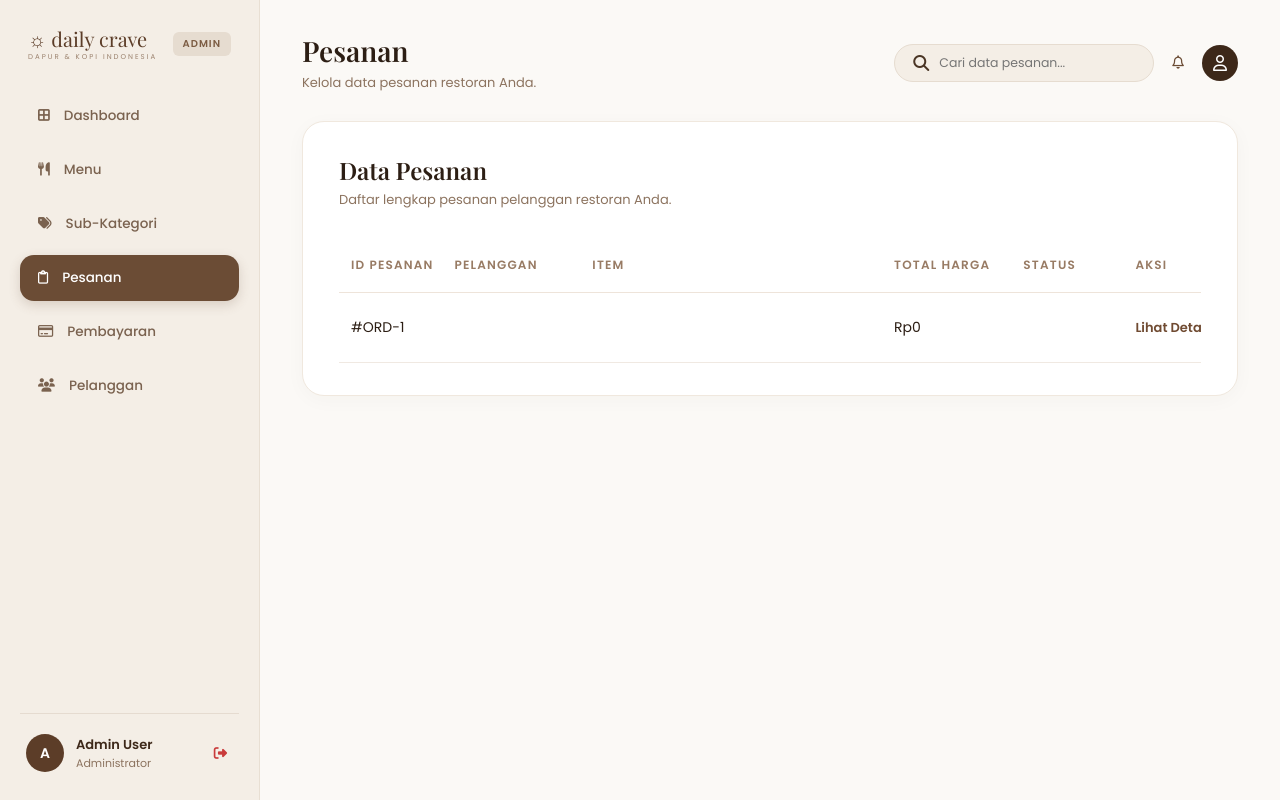
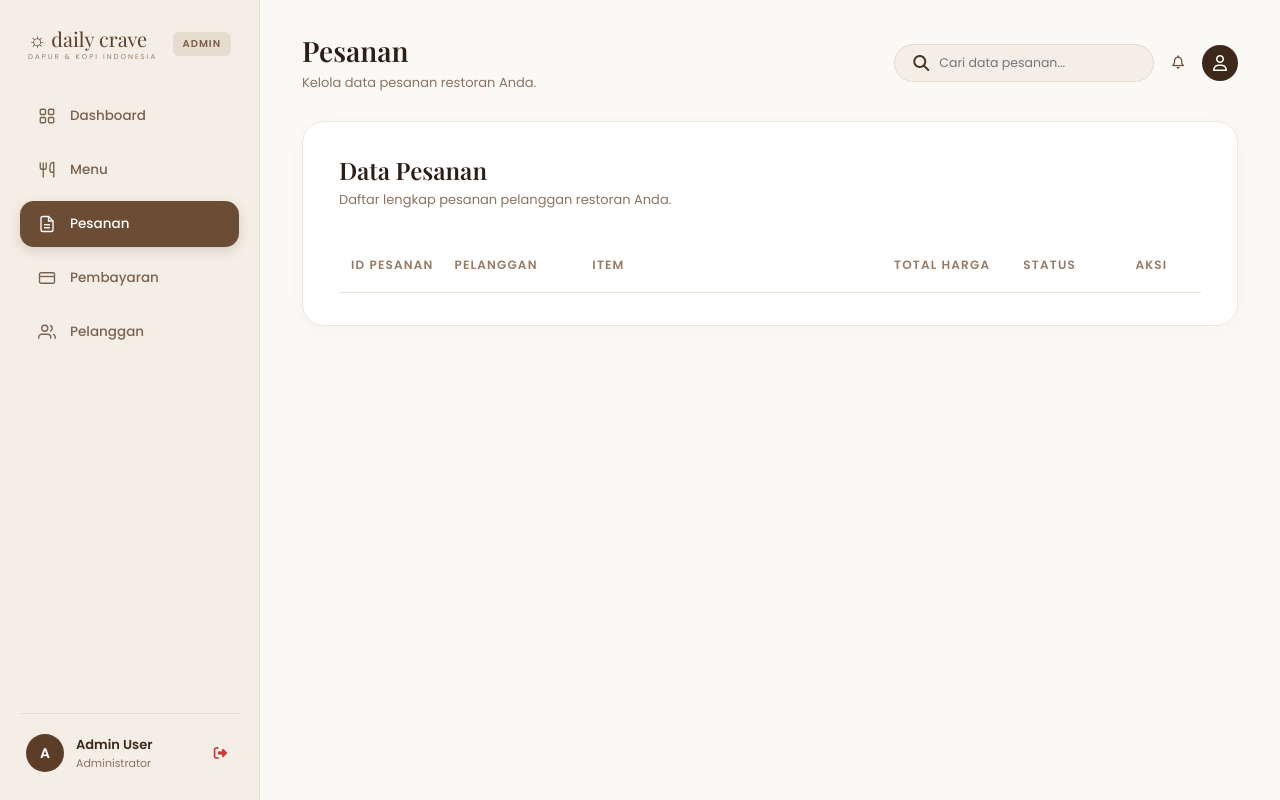
Before and after one commit to adhwawa/project-akhir-5, a Laravel app: page /admin/pesanan in a window 1280 px wide. Run offline with Laravel 12, Linux system fonts and the light colour scheme; tables that the repository leaves empty hold one stand-in row (values such as "Sample post"); lists and menus that the app fills with data are empty; parts of the project's set-up code (start-up, migrations or seed data) failed here and were passed over.

Commit message:
feat: update file baru

```diff
--- a/app/Models/Pesanan.php
+++ b/app/Models/Pesanan.php
@@ -7,7 +7,7 @@ use Illuminate\Database\Eloquent\Relations\HasOne;
 
 class Pesanan extends Model
 {
-    protected $table = 'orders';
+    protected $table = 'pesanans';
 
     protected $fillable = [
         'kode_pesanan',
@@ -28,6 +28,6 @@ class Pesanan extends Model
 
     public function pembayaran(): HasOne
     {
-        return $this->hasOne(Pembayaran::class);
+        return $this->hasOne(Pembayaran::class, 'pesanan_id');
     }
 }
--- a/resources/views/admin/pesanan/index.blade.php
+++ b/resources/views/admin/pesanan/index.blade.php
@@ -635,33 +635,81 @@
             <nav class="nav-links">
 
                 <a href="{{ route('admin.dashboard') }}" class="nav-item">
-                    <i class="fa-solid fa-border-all"></i>
+
+                    <svg viewBox="0 0 24 24">
+                        <rect x="3" y="3" width="7" height="7" rx="1.5"></rect>
+                        <rect x="14" y="3" width="7" height="7" rx="1.5"></rect>
+                        <rect x="14" y="14" width="7" height="7" rx="1.5"></rect>
+                        <rect x="3" y="14" width="7" height="7" rx="1.5"></rect>
+                    </svg>
+
                     Dashboard
+
                 </a>
 
+
                 <a href="{{ route('admin.menu.index') }}" class="nav-item">
-                    <i class="fa-solid fa-utensils"></i>
+
+                    <svg viewBox="0 0 24 24">
+                        <path d="M3 2v7c0 1.1.9 2 2 2h4a2 2 0 0 0 2-2V2"></path>
+                        <path d="M7 2v20"></path>
+                        <path d="M21 15V2v0a5 5 0 0 0-5 5v6c0 1.1.9 2 2 2h3Zm0 0v7"></path>
+                    </svg>
+
                     Menu
+
                 </a>
 
-                <a href="{{ route('admin.subkategori.index') }}" class="nav-item">
-                    <i class="fa-solid fa-tags"></i>
+
+                {{-- <a href="{{ route('admin.subkategori.index') }}" class="nav-item">
+
+                    <svg viewBox="0 0 24 24">
+                        <path d="M20.59 13.41l-7.17 7.17a2 2 0 0 1-2.83 0L2 12V2h10l8.59 8.59a2 2 0 0 1 0 2.82z"></path>
+                        <line x1="7" y1="7" x2="7.01" y2="7"></line>
+                    </svg>
+
                     Sub-Kategori
+
+                </a> --}}
+
+
+                <a href="{{ route('admin.pesanan') }}" class="nav-item active">
+
+                    <svg viewBox="0 0 24 24">
+                        <path d="M14 2H6a2 2 0 0 0-2 2v16a2 2 0 0 0 2 2h12a2 2 0 0 0 2-2V8z"></path>
+                        <polyline points="14 2 14 8 20 8"></polyline>
+                        <line x1="16" y1="13" x2="8" y2="13"></line>
+                        <line x1="16" y1="17" x2="8" y2="17"></line>
+                    </svg>
+
+                    Pesanan
+
                 </a>
 
-                <a href="{{ route('admin.pesanan') }}" class="nav-item active">
-                    <i class="fa-regular fa-clipboard"></i>
-                    Pesanan
+
+                <a href="{{ route('admin.pembayaran.index') }}" class="nav-item">
+
+                    <svg viewBox="0 0 24 24">
+                        <rect x="2" y="5" width="20" height="14" rx="2"></rect>
+                        <line x1="2" y1="10" x2="22" y2="10"></line>
+                    </svg>
+
+                    Pembayaran
+
                 </a>
 
-                <a href="{{ route('admin.pembayaran.index') }}" class="nav-item">
-                    <i class="fa-regular fa-credit-card"></i>
-                    Pembayaran
-                </a>
 
                 <a href="{{ route('admin.pelanggan.index') }}" class="nav-item">
-                    <i class="fa-solid fa-users"></i>
+
+                    <svg viewBox="0 0 24 24">
+                        <path d="M17 21v-2a4 4 0 0 0-4-4H5a4 4 0 0 0-4 4v2"></path>
+                        <circle cx="9" cy="7" r="4"></circle>
+                        <path d="M23 21v-2a4 4 0 0 0-3-3.87"></path>
+                        <path d="M16 3.13a4 4 0 0 1 0 7.75"></path>
+                    </svg>
+
                     Pelanggan
+
                 </a>
 
             </nav>
```
Also changed, not shown: app/Models/Pembayaran.php (+14 -3 lines), database/migrations/2026_11_19_003000_create_pesanans_table.php.php, database/migrations/2026_11_19_003741_create_pembayarans_table.php.php, database/migrations/2026_11_23_134303_add_kode_pesanan_to_orders_table.php (added).
